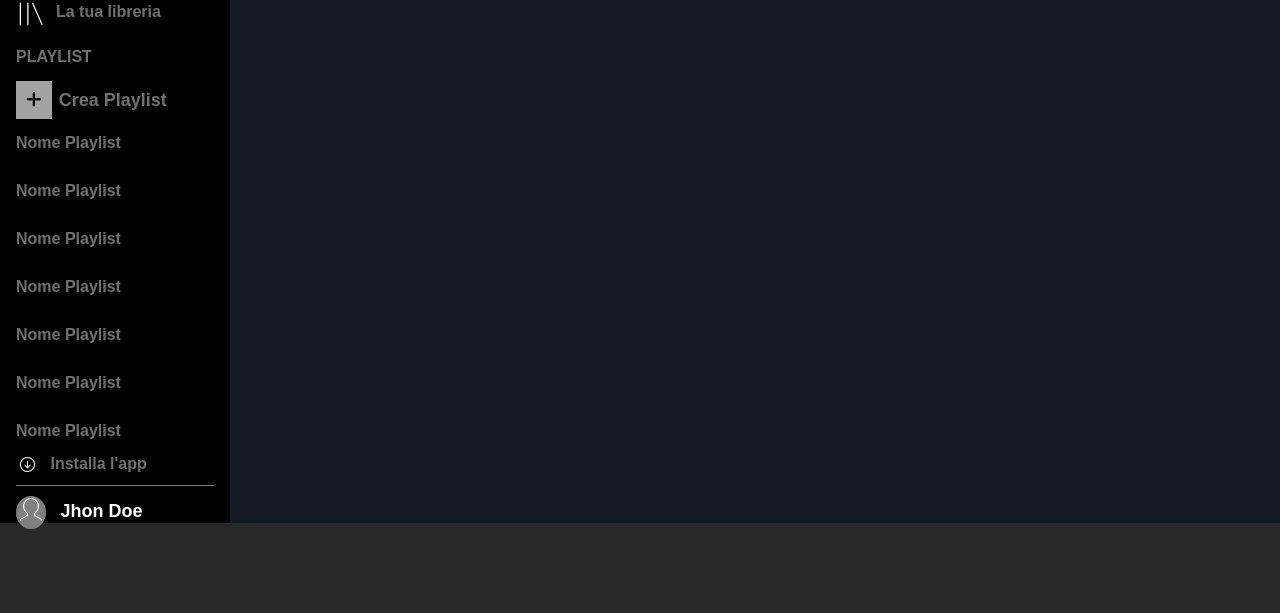
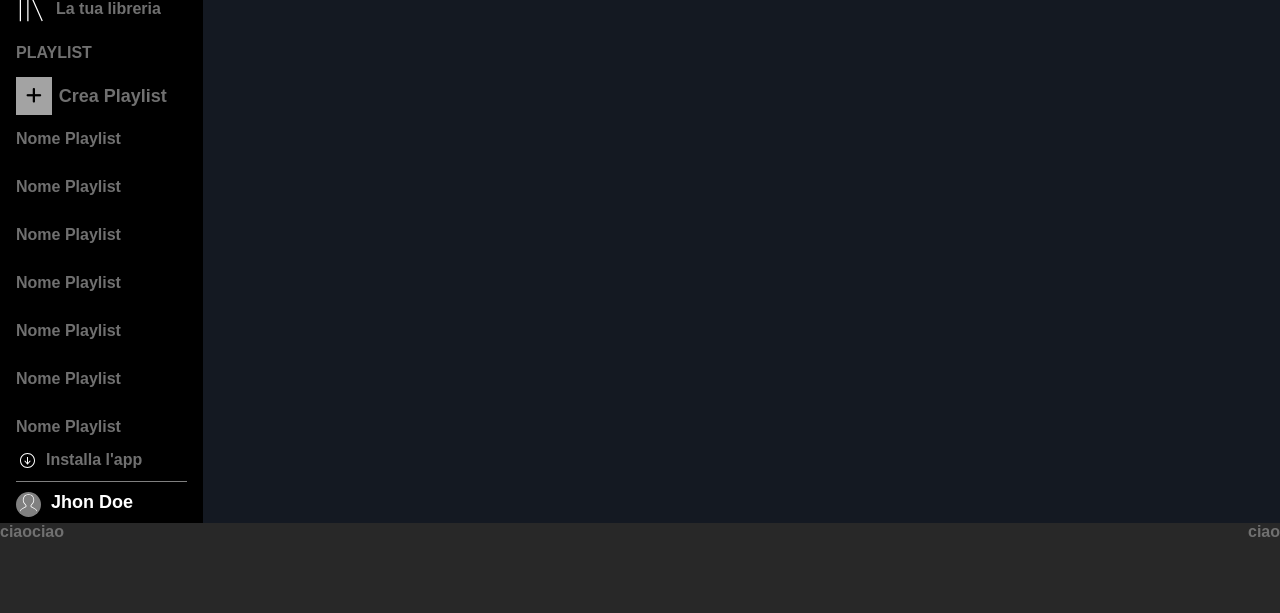
Before and after one commit to Giovanni-Iapichino/html-css-spotifyweb, a plain HTML site: page index.html in a window 1280 px wide. Shown: the part 187-800 px from the top of the page. Drawn offline with Linux system fonts and the light colour scheme.

Commit message:
div-player

```diff
--- a/css/style.css
+++ b/css/style.css
@@ -1,7 +1,7 @@
 :root {
   --player-height: 90px;
-  --sidebar-width: 230px;
-  --sidebar-xs-width: 60px;
+  --sidebar-width: 60px;
+  --sidebar-s-width: 230px;
   --main-content-header-height: 100px;
 }
 
@@ -26,6 +26,7 @@ img {
 
 a {
   text-decoration: none;
+  color: inherit;
 }
 
 ul {
@@ -136,10 +137,10 @@ ul {
 
 .small-logo {
   width: 29px;
-  display: none;
 }
 
 .big-logo {
+  display: none;
   width: 140px;
 }
 
@@ -149,6 +150,10 @@ ul {
   margin-right: 10px;
 }
 
+.icon-description {
+  display: none;
+}
+
 .icon-category-install {
   width: 20px;
   vertical-align: middle;
@@ -156,7 +161,8 @@ ul {
 }
 
 .icon-category-user {
-  width: 30px;
+  width: 25px;
+  height: 25px;
   vertical-align: middle;
   margin-right: 10px;
   padding: 2px 2px;
@@ -177,6 +183,10 @@ ul {
   margin-right: 7px;
 }
 
+.playlist {
+  display: none;
+}
+
 .playlist-title-sidebar {
   padding-top: 15px;
   padding-bottom: 15px;
@@ -192,8 +202,11 @@ ul {
 }
 
 .install {
-  border-bottom: 1px solid grey;
   padding-bottom: 10px;
+}
+
+.install span {
+  display: none;
 }
 
 .profile {
@@ -207,43 +220,68 @@ ul {
   color: white;
 }
 
+.profile .user {
+  display: none;
+}
+
+/* PLAYER */
+#player {
+  display: flex;
+}
+
+.player-left,
+.player-middle,
+.player-right {
+  display: flex;
+}
+
+.player-middle {
+  flex-grow: 1;
+}
+
 /* RESPONSIVE */
 
-/* MEDIUM DEVICE */
-@media screen and (max-width: 552px) {
-  #sidebar {
-    width: var(--sidebar-xs-width);
+/* S DEVICE */
+@media screen and (min-width: 570px) {
+  .big-logo {
+    display: block;
   }
 
-  .big-logo {
+  .small-logo {
     display: none;
   }
 
-  .small-logo {
+  #sidebar {
+    width: var(--sidebar-s-width);
+  }
+
+  .icon-description {
     display: block;
   }
 
-  .icon-description {
-    display: none;
+  .category-list-item a {
+    display: flex;
+    align-items: center;
   }
 
   .playlist {
-    display: none;
-  }
-
-  .icon-category-install {
     display: block;
   }
 
   .install {
-    border-bottom: none;
+    border-bottom: 1px solid grey;
+    display: flex;
   }
 
   .install span {
-    display: none;
+    display: block;
   }
 
   .profile .user {
-    display: none;
+    display: block;
+  }
+
+  .profile {
+    display: flex;
   }
 }
--- a/index.html
+++ b/index.html
@@ -29,37 +29,45 @@
                   alt="logo-small"
                 />
               </div>
-              <div>
+              <nav>
                 <ul class="category-list">
                   <li class="category-list-item">
+                    <a href="#">
                       <img
                         class="icon-category"
                         src="./img/home.svg"
                         alt="home"
-                    /><span class="icon-description">Home</span>
+                      /><span class="icon-description">Home</span></a
+                    >
                   </li>
                   <li class="category-list-item">
+                    <a href="#">
                       <img
                         class="icon-category"
                         src="./img/search.svg"
                         alt="search"
-                    /><span class="icon-description">Search</span>
+                      /><span class="icon-description">Search</span></a
+                    >
                   </li>
                   <li class="category-list-item">
+                    <a href="#">
                       <img
                         class="icon-category"
                         src="./img/libreria.svg"
                         alt="library"
-                    /><span class="icon-description">La tua libreria</span>
+                      /><span class="icon-description">La tua libreria</span></a
+                    >
                   </li>
                 </ul>
-              </div>
+              </nav>
               <div class="playlist">
                 <h4 class="playlist-title-sidebar">PLAYLIST</h4>
+                <div class="button-add-playlist">
                   <span class="new-playlist"
                     ><i class="fa-solid fa-plus"></i>Crea Playlist</span
                   >
-                <ul>
+                </div>
+                <ul class="list-name">
                   <li>Nome Playlist</li>
                   <li>Nome Playlist</li>
                   <li>Nome Playlist</li>
@@ -98,7 +106,11 @@
         </div>
       </div>
 
-      <div id="player"></div>
+      <div id="player">
+        <div class="player-left">ciao</div>
+        <div class="player-middle">ciao</div>
+        <div class="player-right">ciao</div>
+      </div>
     </div>
   </body>
 </html>
```
Lines whose indentation alone changed are shown as unchanged.
